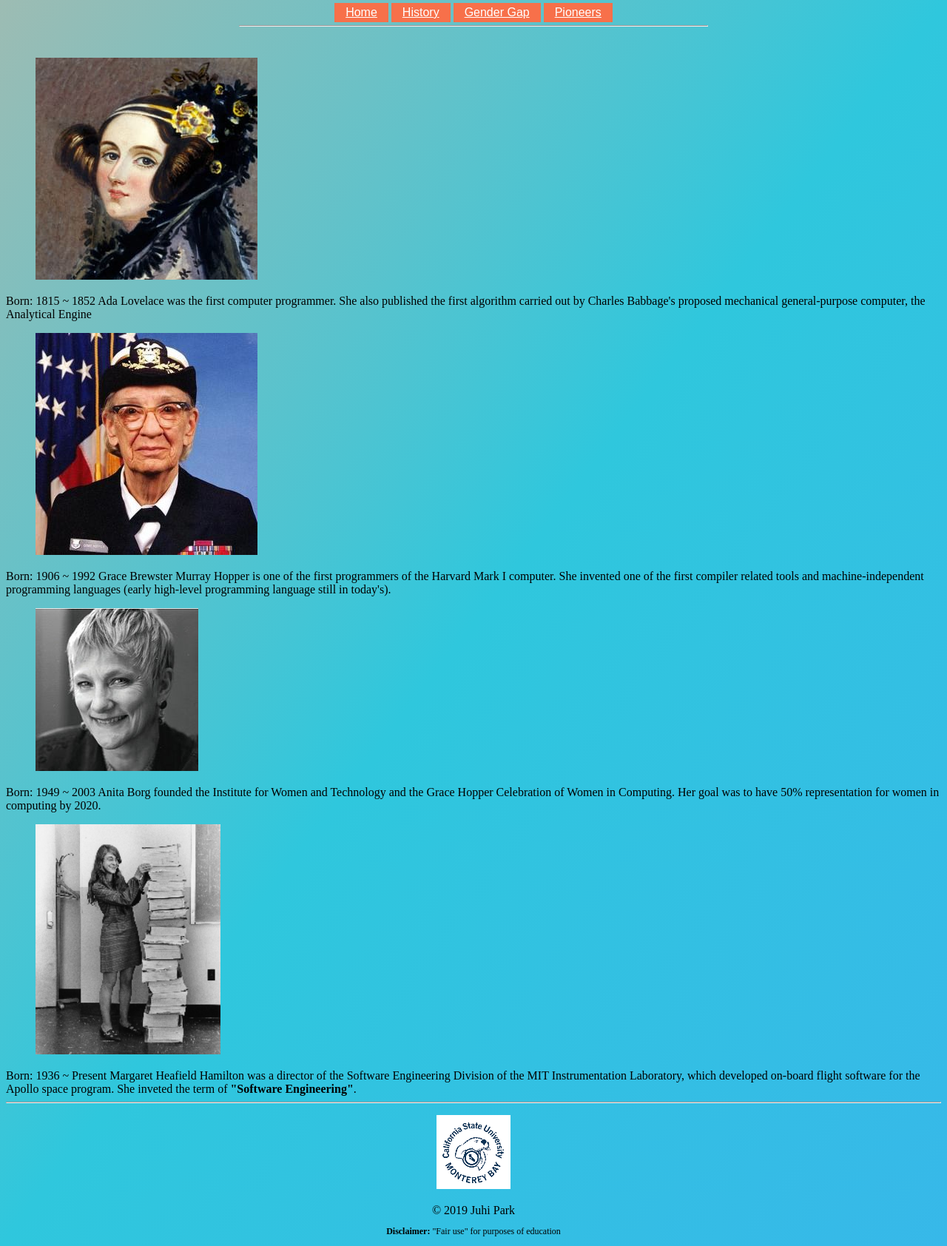
After one commit to juhipark/s2019cst336, a PHP site: page /examples/hw1/figures.html in a window 1280 px wide. The commit adds this page. Shown: the whole page at 74% size. Run offline with PHP 8.4, Linux system fonts and the light colour scheme.

Commit message:
Created first homework and developed index page for CS related topic

```diff
--- a/Labs/PersonalPortfolio/contact.html
+++ b/Labs/PersonalPortfolio/contact.html
@@ -8,9 +8,6 @@
     </head>
 
     <body>
-        <header>
-            <h1> Juhi Park </h1>
-        </header>
         <nav>
             <hr width="50%" />
             <a href="index.html">Home</a>
@@ -18,6 +15,9 @@
             <a class="active" href="contact.html">Contact</a>
         </nav>
         <br /><br />
+        <header>
+            <h1> Juhi Park </h1>
+        </header>
         <div id="content">
             <iframe src="https://docs.google.com/forms/d/e/1FAIpQLSdubir70odI7LSmj1pkTGgFcrzW3kiBbLH6OnRC-QUUrOD59g/viewform?embedded=true" width="640" height="1054" frameborder="0" marginheight="0" marginwidth="0">Loading...</iframe>
         </div>
--- a/Labs/PersonalPortfolio/css/styles.css
+++ b/Labs/PersonalPortfolio/css/styles.css
@@ -49,7 +49,7 @@ footer {
 }
 #me img {
     border-radius: 25px;
-    height: 350px;
+    height: 400px;
     margin-left: 15%;
     margin-right: 20px;
     /*background-size: 15%;*/
--- /dev/null
+++ b/examples/hw1/css/styles.css
@@ -0,0 +1,35 @@
+body {
+    background-color: #74c1c3;
+    background-image: linear-gradient(to bottom right, #9DBCB3, #2FC7DD, #37B8E9);
+}
+header, main, nav, footer {
+    text-align: center;
+}
+footer p{
+    font-size: 12px;
+}
+header {
+    display: block;
+    font-family: 'Major Mono Display', monospace;
+}
+main {
+    font-family: 'Robot', sans-serif;
+}
+nav a {
+    padding: 15px;
+    padding-top: 4px;
+    padding-bottom: 4.5px;
+    font-family: 'Robot', sans-serif;
+    background-color: #F7704A;
+    color: white;
+    transition: transform .8s;
+}
+nav a:hover {
+    color: #77CB6D;
+    transform: scale(1.5);
+}
+
+welcomeImg img{
+    width: 300px;
+    height: 30%;
+}
--- /dev/null
+++ b/examples/hw1/figures.html
@@ -0,0 +1,71 @@
+<!DOCTYPE html>
+<html>
+    <head>
+        <meta charset="utf-8" />
+        <title>Women in Compuer Science</title>
+        <link href="css/styles.css" rel="stylesheet" type="text/css" />
+        <link href="https://fonts.googleapis.com/css?family=Major+Mono+Display|Roboto" rel="stylesheet">    </head>
+    <body>
+        <nav>
+            <a href="index.html">Home</a>
+            <a href="history.html">History</a>
+            <a href="statistics.html">Gender Gap</a>
+            <a href="figures.html">Pioneers</a>
+             <hr width="50%" />
+        </nav>
+        <br />
+        <div id="content">
+            <div id="figure1">
+                <figure id="ada_lovelace">
+                    <img src="img/ada_lovelace.jpg" alt="Picture of Ada Lovelace" />
+                </figure>
+                <span>
+                    Born: 1815 ~ 1852
+                    Ada Lovelace was the first computer programmer.
+                    She also published the first algorithm carried out by Charles Babbage's proposed mechanical general-purpose computer, the Analytical Engine
+                </span>
+            </div>
+            <div id="figure2">
+                <figure id="grace_hopper">
+                    <img src="img/grace_hopper.jpg" alt="Picture of Ada Lovelace" />
+                </figure>
+                <span>
+                    Born: 1906 ~ 1992
+                    Grace Brewster Murray Hopper is one of the first programmers of the Harvard Mark I computer.
+                    She invented one of the first compiler related tools and machine-independent programming languages (early high-level programming language still in today's).
+                </span>
+            </div>
+            <div id="figure3">
+                <figure id="anita_borg">
+                    <img src="img/anita_borg.jpg" alt="Picture of Anita Borg" />
+                </figure>
+                <span>
+                    Born: 1949 ~ 2003
+                    Anita Borg founded the Institute for Women and Technology and the Grace Hopper Celebration of Women in Computing.
+                    Her goal was to have 50% representation for women in computing by 2020.
+                </span>
+            </div>
+            <div id="figure4">
+                <figure id="margaret_hamilton">
+                    <img src="img/margaret_hamilton.jpg" alt="Picture of Margaret Hamilton" />
+                </figure>
+                <span>
+                    Born: 1936 ~ Present
+                    Margaret Heafield Hamilton was a director of the Software Engineering Division of the MIT Instrumentation Laboratory,
+                    which developed on-board flight software for the Apollo space program.
+                    She inveted the term of <strong>"Software Engineering"</strong>.
+                </span>
+            </div>
+        </div>
+        <footer>
+            <hr>
+            <figure id="csumb_logo">
+                <img src="img/csumb_logo.png" alt="CSUMB Logo" />
+            </figure>
+            &copy; 2019 Juhi Park
+            <p>
+                <strong>Disclaimer:</strong> "Fair use" for purposes of education
+            </p>
+        </footer>
+    </body>
+</html>
```
Also changed, not shown: examples/hw1/history.html (added, +36 -0 lines), examples/hw1/index.html (added, +51 -0 lines), examples/hw1/statistics.html (added, +39 -0 lines), examples/hw1/img/ada_lovelace.jpg (added), examples/hw1/img/anita_borg.jpg (added), examples/hw1/img/csumb_logo.png (added), examples/hw1/img/grace_hopper.jpg (added), examples/hw1/img/margaret_hamilton.jpg (added), examples/hw1/img/timeline.jpg (added), 1 other file.
